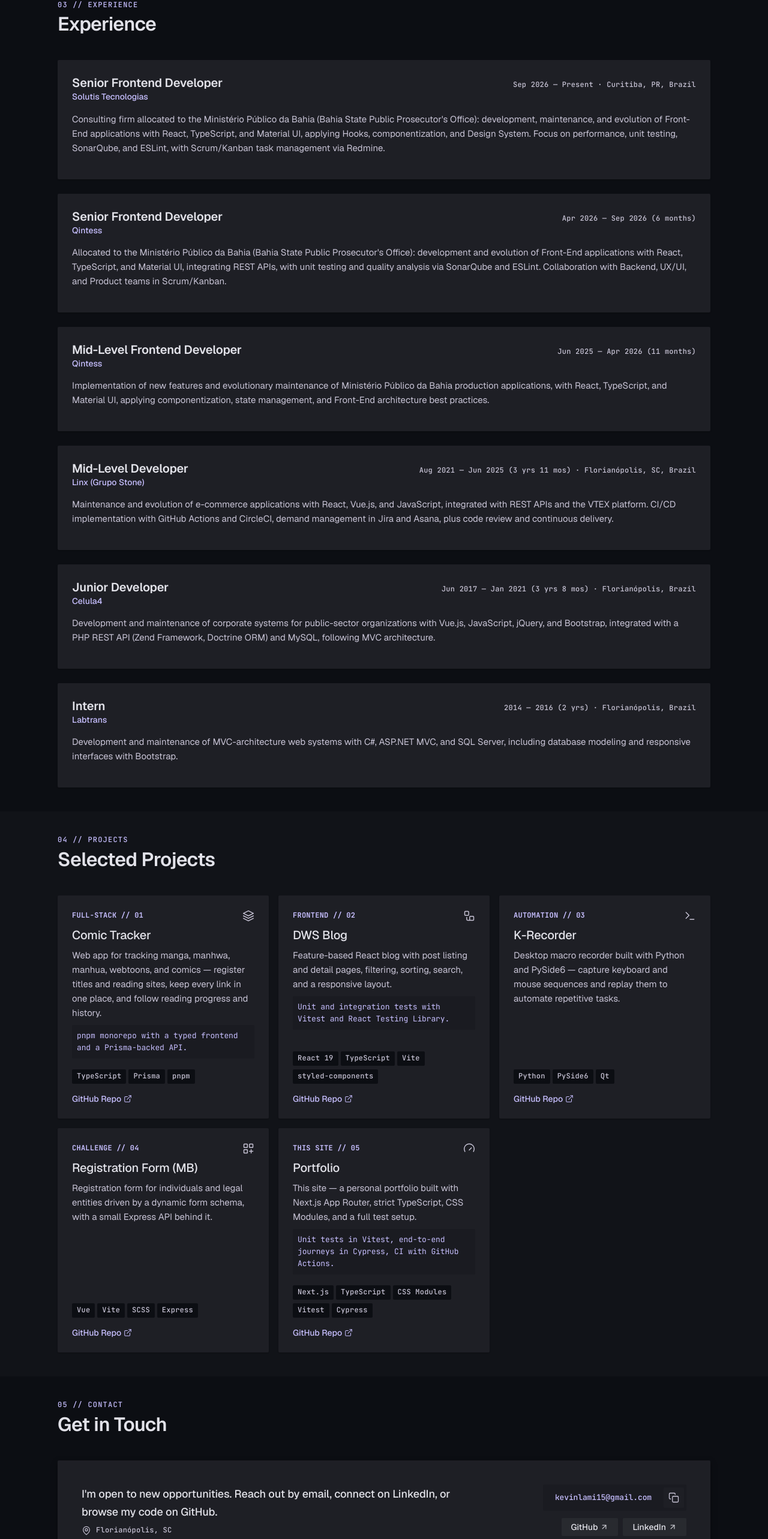
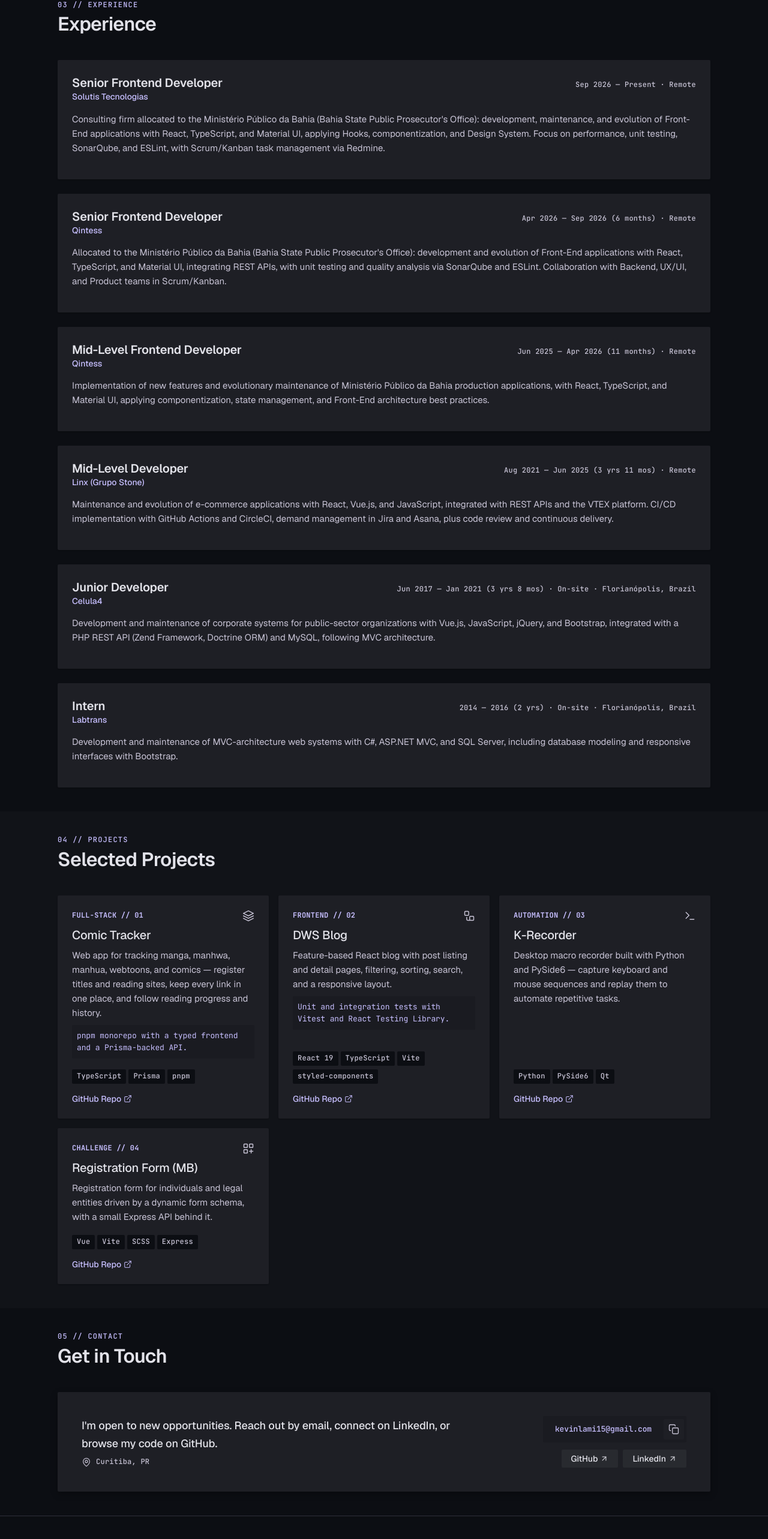
Before and after one commit to kevinlami/portfolio, a Next.js app: page /en in a window 1280 px wide. Shown: the part 1855-4421 px from the top of the page at 60% size. Built offline with nearby package versions, Linux system fonts and the light colour scheme.

Commit message:
update: locations

```diff
--- a/src/content/profile.ts
+++ b/src/content/profile.ts
@@ -11,7 +11,7 @@ export const profile: Profile = {
   title: 'Senior Frontend Engineer',
   subtitle: 'Senior Frontend Engineer · React & TypeScript',
   email: 'kevinlami15@gmail.com',
-  location: 'Florianópolis, SC',
+  location: 'Curitiba, PR',
   socialLinks: [
     { label: 'GitHub', href: 'https://github.com/kevinlami', icon: 'github' },
     {
--- a/src/i18n/dictionaries/en.ts
+++ b/src/i18n/dictionaries/en.ts
@@ -119,7 +119,7 @@ export const en = {
       {
         role: 'Senior Frontend Developer',
         company: 'Solutis Tecnologias',
-        period: 'Sep 2026 — Present · Curitiba, PR, Brazil',
+        period: 'Sep 2026 — Present · Remote',
         description:
           "Consulting firm allocated to the Ministério Público da Bahia (Bahia State Public Prosecutor's Office): development, maintenance, and evolution of Front-End applications with React, TypeScript, and Material UI, applying Hooks, componentization, and Design System. Focus on performance, unit testing, SonarQube, and ESLint, with Scrum/Kanban task management via Redmine.",
         metrics: [],
@@ -127,7 +127,7 @@ export const en = {
       {
         role: 'Senior Frontend Developer',
         company: 'Qintess',
-        period: 'Apr 2026 — Sep 2026 (6 months)',
+        period: 'Apr 2026 — Sep 2026 (6 months) · Remote',
         description:
           "Allocated to the Ministério Público da Bahia (Bahia State Public Prosecutor's Office): development and evolution of Front-End applications with React, TypeScript, and Material UI, integrating REST APIs, with unit testing and quality analysis via SonarQube and ESLint. Collaboration with Backend, UX/UI, and Product teams in Scrum/Kanban.",
         metrics: [],
@@ -135,7 +135,7 @@ export const en = {
       {
         role: 'Mid-Level Frontend Developer',
         company: 'Qintess',
-        period: 'Jun 2025 — Apr 2026 (11 months)',
+        period: 'Jun 2025 — Apr 2026 (11 months) · Remote',
         description:
           'Implementation of new features and evolutionary maintenance of Ministério Público da Bahia production applications, with React, TypeScript, and Material UI, applying componentization, state management, and Front-End architecture best practices.',
         metrics: [],
@@ -143,7 +143,7 @@ export const en = {
       {
         role: 'Mid-Level Developer',
         company: 'Linx (Grupo Stone)',
-        period: 'Aug 2021 — Jun 2025 (3 yrs 11 mos) · Florianópolis, SC, Brazil',
+        period: 'Aug 2021 — Jun 2025 (3 yrs 11 mos) · Remote',
         description:
           'Maintenance and evolution of e-commerce applications with React, Vue.js, and JavaScript, integrated with REST APIs and the VTEX platform. CI/CD implementation with GitHub Actions and CircleCI, demand management in Jira and Asana, plus code review and continuous delivery.',
         metrics: [],
@@ -151,7 +151,7 @@ export const en = {
       {
         role: 'Junior Developer',
         company: 'Celula4',
-        period: 'Jun 2017 — Jan 2021 (3 yrs 8 mos) · Florianópolis, Brazil',
+        period: 'Jun 2017 — Jan 2021 (3 yrs 8 mos) · On-site · Florianópolis, Brazil',
         description:
           'Development and maintenance of corporate systems for public-sector organizations with Vue.js, JavaScript, jQuery, and Bootstrap, integrated with a PHP REST API (Zend Framework, Doctrine ORM) and MySQL, following MVC architecture.',
         metrics: [],
@@ -159,7 +159,7 @@ export const en = {
       {
         role: 'Intern',
         company: 'Labtrans',
-        period: '2014 — 2016 (2 yrs) · Florianópolis, Brazil',
+        period: '2014 — 2016 (2 yrs) · On-site · Florianópolis, Brazil',
         description:
           'Development and maintenance of MVC-architecture web systems with C#, ASP.NET MVC, and SQL Server, including database modeling and responsive interfaces with Bootstrap.',
         metrics: [],
@@ -212,17 +212,6 @@ export const en = {
         technologies: ['Vue', 'Vite', 'SCSS', 'Express'],
         links: [{ label: 'GitHub Repo', href: 'https://github.com/kevinlami/desafio-mb' }],
       },
-      {
-        id: 'portfolio',
-        category: 'THIS SITE // 05',
-        icon: 'speed',
-        title: 'Portfolio',
-        description:
-          'This site — a personal portfolio built with Next.js App Router, strict TypeScript, CSS Modules, and a full test setup.',
-        snippet: 'Unit tests in Vitest, end-to-end journeys in Cypress, CI with GitHub Actions.',
-        technologies: ['Next.js', 'TypeScript', 'CSS Modules', 'Vitest', 'Cypress'],
-        links: [{ label: 'GitHub Repo', href: 'https://github.com/kevinlami/portfolio' }],
-      },
     ],
   } satisfies ProjectsContent,
   contact: {
--- a/src/i18n/dictionaries/pt-BR.ts
+++ b/src/i18n/dictionaries/pt-BR.ts
@@ -111,7 +111,7 @@ export const ptBR: Dictionary = {
       {
         role: 'Desenvolvedor Front-End Sênior',
         company: 'Solutis Tecnologias',
-        period: 'set. 2026 — Atual · Curitiba, PR',
+        period: 'set. 2026 — Atual · Remoto',
         description:
           'Consultoria alocada no Ministério Público da Bahia: desenvolvimento, sustentação e evolução de aplicações Front-End com React, TypeScript e Material UI, aplicando Hooks, componentização e Design System. Foco em performance, testes unitários, SonarQube e ESLint, com gestão de tarefas em Scrum/Kanban via Redmine.',
         metrics: [],
@@ -119,7 +119,7 @@ export const ptBR: Dictionary = {
       {
         role: 'Desenvolvedor Front-End Sênior',
         company: 'Qintess',
-        period: 'abr. 2026 — set. 2026 (6 meses)',
+        period: 'abr. 2026 — set. 2026 (6 meses) · Remoto',
         description:
           'Alocado no Ministério Público da Bahia: desenvolvimento e evolução de aplicações Front-End com React, TypeScript e Material UI, com integração a APIs REST, testes unitários e qualidade via SonarQube e ESLint. Colaboração com Backend, UX/UI e Produto em Scrum/Kanban.',
         metrics: [],
@@ -127,7 +127,7 @@ export const ptBR: Dictionary = {
       {
         role: 'Desenvolvedor Front-End Pleno',
         company: 'Qintess',
-        period: 'jun. 2025 — abr. 2026 (11 meses)',
+        period: 'jun. 2025 — abr. 2026 (11 meses) · Remoto',
         description:
           'Implementação de novas funcionalidades e manutenção evolutiva de aplicações do Ministério Público da Bahia, com React, TypeScript e Material UI, aplicando componentização, gerenciamento de estado e boas práticas de arquitetura Front-End.',
         metrics: [],
@@ -135,7 +135,7 @@ export const ptBR: Dictionary = {
       {
         role: 'Desenvolvedor Pleno',
         company: 'Linx (Grupo Stone)',
-        period: 'ago. 2021 — jun. 2025 (3 anos 11 meses) · Florianópolis, SC',
+        period: 'ago. 2021 — jun. 2025 (3 anos 11 meses) · Remoto',
         description:
           'Sustentação e evolução de aplicações de e-commerce com React, Vue.js e JavaScript, integradas a APIs REST e à plataforma VTEX. Implementação de CI/CD com GitHub Actions e CircleCI, gestão de demandas em Jira e Asana, e participação em code review e entregas contínuas.',
         metrics: [],
@@ -143,7 +143,7 @@ export const ptBR: Dictionary = {
       {
         role: 'Desenvolvedor Júnior',
         company: 'Celula4',
-        period: 'jun. 2017 — jan. 2021 (3 anos 8 meses) · Florianópolis',
+        period: 'jun. 2017 — jan. 2021 (3 anos 8 meses) · Presencial · Florianópolis, SC',
         description:
           'Desenvolvimento e manutenção de sistemas corporativos para órgãos públicos com Vue.js, JavaScript, jQuery e Bootstrap, integrados a uma API REST em PHP (Zend Framework, Doctrine ORM) e MySQL, seguindo arquitetura MVC.',
         metrics: [],
@@ -151,7 +151,7 @@ export const ptBR: Dictionary = {
       {
         role: 'Estagiário',
         company: 'Labtrans',
-        period: '2014 — 2016 (2 anos) · Florianópolis',
+        period: '2014 — 2016 (2 anos) · Presencial · Florianópolis, SC',
         description:
           'Desenvolvimento e manutenção de sistemas web em arquitetura MVC com C#, ASP.NET MVC e SQL Server, incluindo modelagem de banco de dados e interfaces responsivas com Bootstrap.',
         metrics: [],
@@ -210,17 +210,6 @@ export const ptBR: Dictionary = {
           { label: 'Repositório no GitHub', href: 'https://github.com/kevinlami/desafio-mb' },
         ],
       },
-      {
-        id: 'portfolio',
-        category: 'ESTE SITE // 05',
-        icon: 'speed',
-        title: 'Portfólio',
-        description:
-          'Este site — um portfólio pessoal construído com Next.js App Router, TypeScript estrito, CSS Modules e uma suíte completa de testes.',
-        snippet: 'Testes unitários em Vitest, jornadas e2e em Cypress, CI com GitHub Actions.',
-        technologies: ['Next.js', 'TypeScript', 'CSS Modules', 'Vitest', 'Cypress'],
-        links: [{ label: 'Repositório no GitHub', href: 'https://github.com/kevinlami/portfolio' }],
-      },
     ],
   },
   contact: {
```
